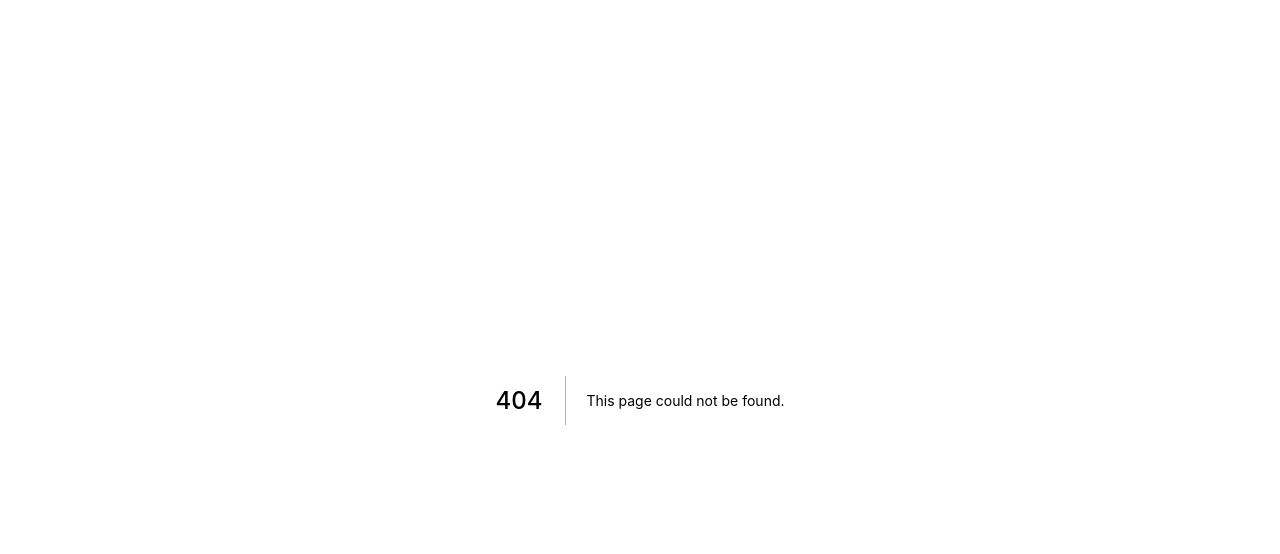
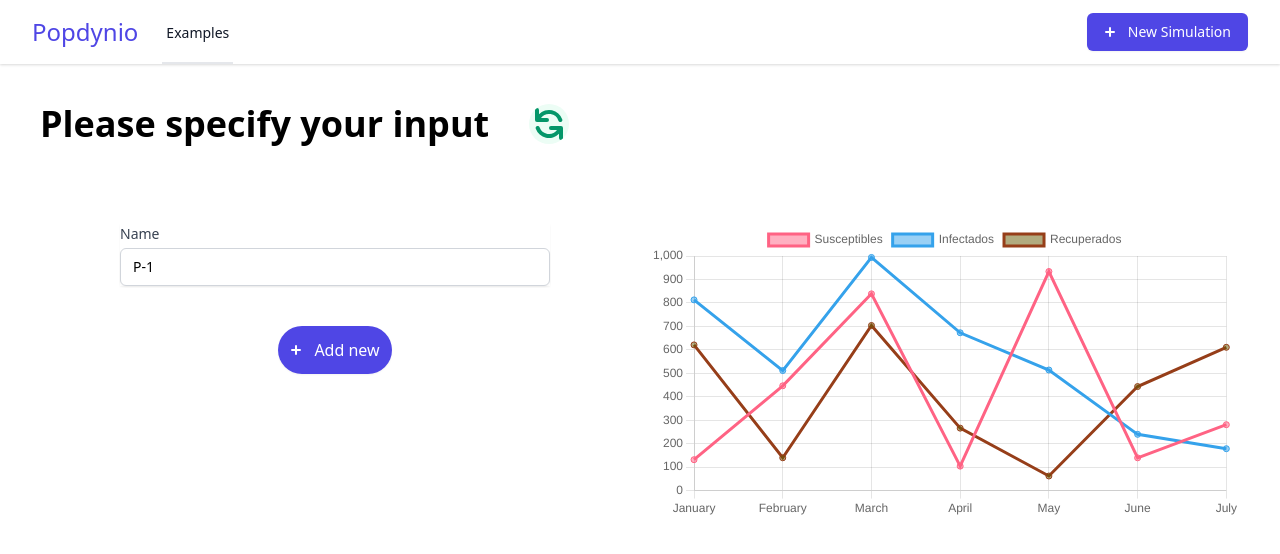
Before and after one commit to Popdynio/popdynio-web, a Next.js app: page /simulation in a window 1280 px wide. Before the commit this address had no page. Shown: the top 554 px of the page. Built offline with nearby package versions, Linux system fonts and the light colour scheme.

Commit message:
feat: Add mock `/` and `/simulation` pages

```diff
--- a/src/pages/index.tsx
+++ b/src/pages/index.tsx
@@ -1,23 +1,61 @@
+import * as React from 'react'
 import { FC } from 'react'
-import Head from 'next/head'
+import {
+  Chart as ChartJS,
+  CategoryScale,
+  LinearScale,
+  PointElement,
+  LineElement,
+  Title,
+  Tooltip,
+  Legend,
+  BarElement
+} from 'chart.js'
+
+ChartJS.register(CategoryScale, LinearScale, PointElement, LineElement, Title, Tooltip, Legend, BarElement)
+import { Bar, Line } from 'react-chartjs-2'
+import Layout from '../layouts'
 
 const Home: FC = () => {
+  const data = {
+    labels: ['Red', 'Blue', 'Yellow', 'Green', 'Purple', 'Orange'],
+    datasets: [
+      {
+        label: '# of Votes',
+        data: [12, 19, 3, 5, 2, 3],
+        backgroundColor: [
+          'rgba(255, 99, 132, 0.2)',
+          'rgba(54, 162, 235, 0.2)',
+          'rgba(255, 206, 86, 0.2)',
+          'rgba(75, 192, 192, 0.2)',
+          'rgba(153, 102, 255, 0.2)',
+          'rgba(255, 159, 64, 0.2)'
+        ],
+        borderColor: [
+          'rgba(255, 99, 132, 1)',
+          'rgba(54, 162, 235, 1)',
+          'rgba(255, 206, 86, 1)',
+          'rgba(75, 192, 192, 1)',
+          'rgba(153, 102, 255, 1)',
+          'rgba(255, 159, 64, 1)'
+        ],
+        borderWidth: 1
+      }
+    ]
+  }
+
   return (
-    <div className="flex flex-col items-center justify-center min-h-screen py-2">
-      <Head>
-        <title>Popdynio</title>
-        <link rel="icon" href="/favicon.ico" />
-      </Head>
-
-      <main className="flex flex-col items-center justify-center flex-1 w-full px-20 text-center">
-        <h1 className="text-6xl font-bold">
-          Welcome to{' '}
-          <a className="text-blue-600" href="#">
-            Popdynio!
-          </a>
-        </h1>
-      </main>
-    </div>
+    <Layout>
+      <div className="flex">
+        <div className="w-1/2">
+          <Bar data={data} />
+        </div>
+        <div className="w-1/2">
+          <Bar data={data} />
+        </div>
+      </div>
+    </Layout>
   )
 }
+
 export default Home
--- /dev/null
+++ b/src/pages/simulation.tsx
@@ -0,0 +1,160 @@
+import * as React from 'react'
+import { NextPage } from 'next'
+import Layout from '../layouts'
+import { PlusSmIcon, RefreshIcon } from '@heroicons/react/solid'
+import { Transition } from '@headlessui/react'
+import {
+  Chart as ChartJS,
+  CategoryScale,
+  LinearScale,
+  PointElement,
+  LineElement,
+  Title,
+  Tooltip,
+  Legend
+} from 'chart.js'
+ChartJS.register(CategoryScale, LinearScale, PointElement, LineElement, Title, Tooltip, Legend)
+import { Line } from 'react-chartjs-2'
+
+export type Card = {
+  name: string
+  onChangeName: (ev: React.ChangeEvent<HTMLInputElement>) => void
+}
+
+const Card: React.FC<Card> = ({ name, onChangeName }) => {
+  return (
+    <Transition
+      show
+      appear
+      enter="transition-opacity duration-300"
+      enterFrom="opacity-0"
+      enterTo="opacity-100"
+      leave="transition-opacity duration-150"
+      leaveFrom="opacity-100"
+      leaveTo="opacity-0">
+      <div className="w-full shadow-sm">
+        <label htmlFor="name" className="block text-sm font-medium text-gray-700">
+          Name
+        </label>
+        <div className="mt-1">
+          <input
+            type="text"
+            name="name"
+            value={name}
+            onChange={onChangeName}
+            className="shadow-sm focus:ring-indigo-500 focus:border-indigo-500 block w-full sm:text-sm border-gray-300 rounded-md focus:outline-none"
+          />
+        </div>
+      </div>
+    </Transition>
+  )
+}
+
+const Simulation: NextPage = () => {
+  const labels = ['January', 'February', 'March', 'April', 'May', 'June', 'July']
+  const data = {
+    labels,
+    datasets: [
+      {
+        label: 'Susceptibles',
+        data: labels.map(() => Math.random() * 1000),
+        borderColor: 'rgb(255, 99, 132)',
+        backgroundColor: 'rgba(255, 99, 132, 0.5)'
+      },
+      {
+        label: 'Infectados',
+        data: labels.map(() => Math.random() * 1000),
+        borderColor: 'rgb(53, 162, 235)',
+        backgroundColor: 'rgba(53, 162, 235, 0.5)'
+      },
+      {
+        label: 'Recuperados',
+        data: labels.map(() => Math.random() * 1000),
+        borderColor: 'rgb(150, 62, 25)',
+        backgroundColor: 'rgba(100, 88, 0, 0.5)'
+      }
+    ]
+  }
+  const options = {
+    responsive: true,
+    plugins: {
+      legend: {
+        position: 'top' as const
+      },
+      title: {
+        display: true,
+        text: 'Chart.js Line Chart'
+      }
+    }
+  }
+
+  const [cards, setCards] = React.useState<Partial<Card>[]>([
+    {
+      name: 'P-1'
+    }
+  ])
+
+  const handleAddEmptyCard = () => {
+    setCards([...cards, { name: `P-${cards.length + 1}` }])
+  }
+
+  const handleRefreshCards = () => {
+    setCards([{ name: 'P-1' }])
+  }
+
+  const handleChangeCardName = (index: number) => (ev: React.ChangeEvent<HTMLInputElement>) => {
+    const { value } = ev.target
+    const list = [...cards]
+    list[index].name = value
+    console.log(list)
+    setCards(list)
+  }
+
+  const inputSide = (
+    <div className="w-full md:w-1/2">
+      <div className="w-full flex flex-col justify-center items-center">
+        <div className="w-full px-20 flex flex-col gap-10">
+          {cards.map((card, i) => (
+            <Card key={`card-${i}`} name={card.name} onChangeName={handleChangeCardName(i)} />
+          ))}
+        </div>
+        <div className="mt-10">
+          <button
+            className="rounded-3xl bg-indigo-600 shadow-sm hover:bg-indigo-700 focus:outline-none focus:ring-2 focus:ring-offset-2 focus:ring-indigo-500 p-3 cursor-pointer transition duration-300 inline-flex items-center text-white"
+            onClick={handleAddEmptyCard}>
+            <PlusSmIcon className="-ml-1 mr-2 h-5 w-5" aria-hidden="true" />
+            <span>Add new</span>
+          </button>
+        </div>
+      </div>
+    </div>
+  )
+
+  const resultsSide = (
+    <div className="w-full md:w-1/2">
+      <div className="">
+        <div className="w-full">
+          <Line data={data} />
+        </div>
+      </div>
+    </div>
+  )
+
+  return (
+    <Layout>
+      <h1 className="font-semibold text-4xl flex items-center gap-10">
+        Please specify your input
+        <RefreshIcon
+          className="w-10 h-10 text-green-600 font-bold bg-green-50 rounded-full cursor-pointer"
+          onClick={handleRefreshCards}
+        />
+      </h1>
+      <div className="md:flex h-48 md:gap-5 mt-20">
+        {inputSide}
+        {resultsSide}
+      </div>
+    </Layout>
+  )
+}
+
+export default Simulation
```
